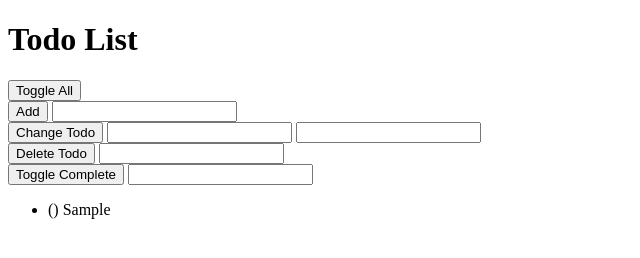
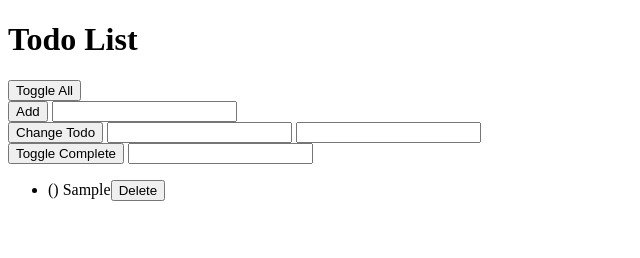
Before and after one commit to GKhalsa/practical_javascript, a plain HTML site: page index.html in a window 1280 px wide. Both pictures are taken after typing "Sample" into the empty fields and a click on the button "Add". Shown: the whole page, without its empty margins (0-640 px from the left). Drawn offline with Linux system fonts and the light colour scheme.

Commit message:
add version 10

```diff
--- a/index.html
+++ b/index.html
@@ -21,11 +21,6 @@
     </div>
 
     <div>
-      <button onclick="handlers.deleteTodo()">Delete Todo</button>
-      <input id="deleteTodoPosition" type="number">
-    </div>
-
-    <div>
       <button onclick="handlers.toggleCompleted()">Toggle Complete</button>
       <input id="toggleCompletedPosition" type="number">
     </div>
--- a/todo.js
+++ b/todo.js
@@ -58,9 +58,8 @@ var handlers = {
     position.value = '';
     view.displayTodo();
   },
-  deleteTodo: function() {
-    var position = document.getElementById('deleteTodoPosition');
-    todoList.deleteTodo(position.valueAsNumber);
+  deleteTodo: function(position) {
+    todoList.deleteTodo(position);
     view.displayTodo();
   },
   toggleCompleted: function(){
@@ -80,13 +79,34 @@ var view = {
       var todoTextWithCompletion = '';
 
       if(todo.completed){
-        todoTextWithCompletion = '(x) ' + todo.todoText
+        todoTextWithCompletion = '(x) ' + todo.todoText;
       } else {
-        todoTextWithCompletion = '() ' + todo.todoText
+        todoTextWithCompletion = '() ' + todo.todoText;
       }
 
+      todoLi.id = i;
       todoLi.textContent = todoTextWithCompletion;
+      todoLi.appendChild(this.createDeleteButton());
       todosUl.appendChild(todoLi);
     }
+  },
+  createDeleteButton: function(){
+    var deleteButton = document.createElement('button');
+    deleteButton.textContent = 'Delete';
+    deleteButton.className = 'deleteButton';
+    return deleteButton;
+  },
+  setupEventListeners: function(){
+    var todosUl = document.querySelector('ul');
+    todosUl.addEventListener('click',function(event){
+      // console.log(event.target.parentNode.id);
+      var elementClicked = event.target;
+
+      if (elementClicked.className === 'deleteButton'){
+        handlers.deleteTodo(parseInt(elementClicked.parentNode.id));
+      }
+    });
   }
 };
+
+view.setupEventListeners();
```
